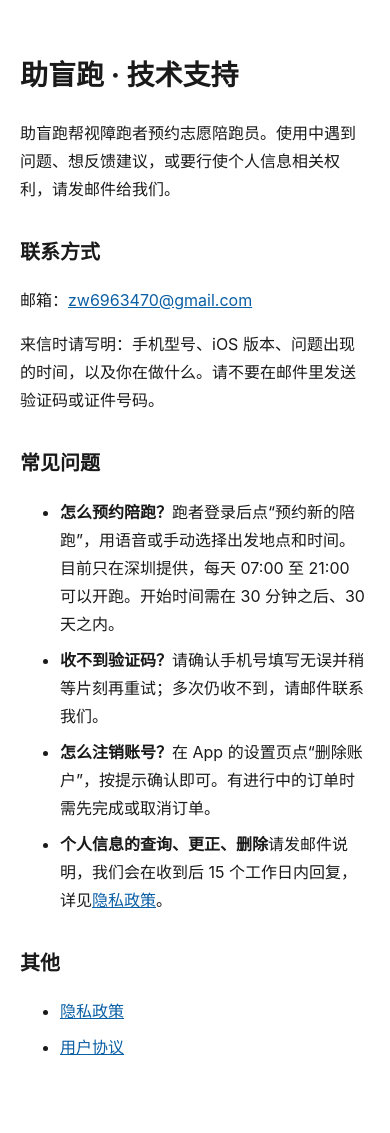
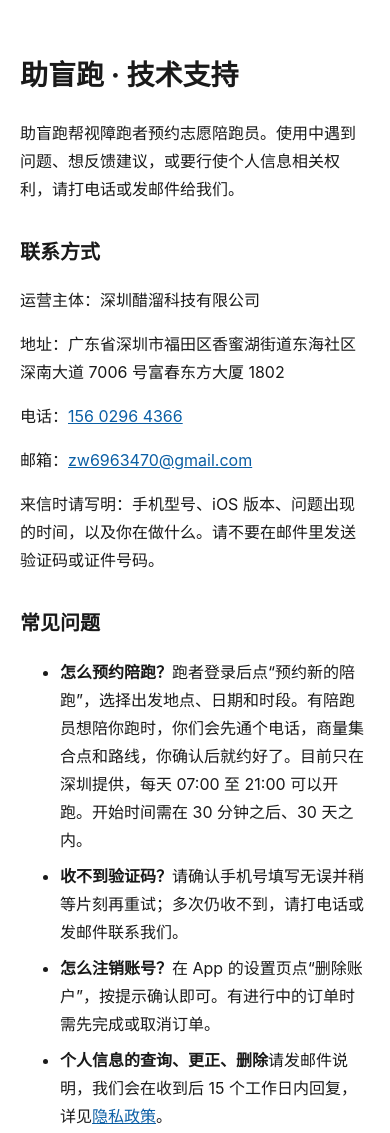
Before and after one commit to Jayden23018/blindrun-legal, a plain HTML site: page support.html in a window 390 px wide. Shown: the top 1133 px of the page. Before the commit the page ends 1109 px from the top, so only its background shows below. Drawn offline with Linux system fonts and the light colour scheme.

Commit message:
docs: support page lists the operating company, address and phone (#10)

```diff
--- a/support.html
+++ b/support.html
@@ -18,16 +18,19 @@ a { color:var(--accent); }
 </head>
 <body>
 <h1>助盲跑 · 技术支持</h1>
-<p>助盲跑帮视障跑者预约志愿陪跑员。使用中遇到问题、想反馈建议，或要行使个人信息相关权利，请发邮件给我们。</p>
+<p>助盲跑帮视障跑者预约志愿陪跑员。使用中遇到问题、想反馈建议，或要行使个人信息相关权利，请打电话或发邮件给我们。</p>
 
 <h2>联系方式</h2>
+<p>运营主体：深圳醋溜科技有限公司</p>
+<p>地址：广东省深圳市福田区香蜜湖街道东海社区深南大道 7006 号富春东方大厦 1802</p>
+<p>电话：<a href="tel:+8615602964366">156 0296 4366</a></p>
 <p>邮箱：<a href="mailto:zw6963470@gmail.com">zw6963470@gmail.com</a></p>
 <p>来信时请写明：手机型号、iOS 版本、问题出现的时间，以及你在做什么。请不要在邮件里发送验证码或证件号码。</p>
 
 <h2>常见问题</h2>
 <ul>
-  <li><strong>怎么预约陪跑？</strong>跑者登录后点“预约新的陪跑”，用语音或手动选择出发地点和时间。目前只在深圳提供，每天 07:00 至 21:00 可以开跑。开始时间需在 30 分钟之后、30 天之内。</li>
-  <li><strong>收不到验证码？</strong>请确认手机号填写无误并稍等片刻再重试；多次仍收不到，请邮件联系我们。</li>
+  <li><strong>怎么预约陪跑？</strong>跑者登录后点“预约新的陪跑”，选择出发地点、日期和时段。有陪跑员想陪你跑时，你们会先通个电话，商量集合点和路线，你确认后就约好了。目前只在深圳提供，每天 07:00 至 21:00 可以开跑。开始时间需在 30 分钟之后、30 天之内。</li>
+  <li><strong>收不到验证码？</strong>请确认手机号填写无误并稍等片刻再重试；多次仍收不到，请打电话或发邮件联系我们。</li>
   <li><strong>怎么注销账号？</strong>在 App 的设置页点“删除账户”，按提示确认即可。有进行中的订单时需先完成或取消订单。</li>
   <li><strong>个人信息的查询、更正、删除</strong>请发邮件说明，我们会在收到后 15 个工作日内回复，详见<a href="privacy-policy.html">隐私政策</a>。</li>
 </ul>
```
